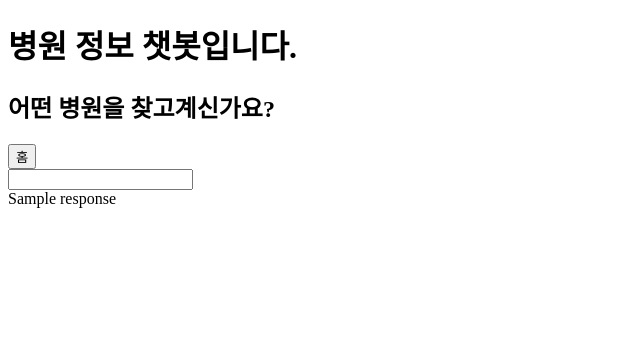
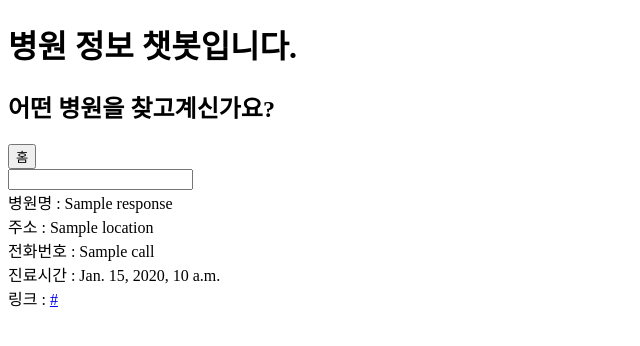
Before and after one commit to kangsr/simplechatbot, a Django app: template appcbt/templates/home.html in a window 1280 px wide. Shown: the top 346 px of the page, without its empty margins (0-640 px from the left). Run offline with Django 4.2, Linux system fonts and the light colour scheme; the template is opened without the code that fills it: most values are stand-ins (such as "Sample title", 1, 10 or a date in 2020).

Commit message:
딕셔너리로 출력

```diff
--- a/appcbt/templates/home.html
+++ b/appcbt/templates/home.html
@@ -23,8 +23,24 @@
 
 
     </form>
+
+    {% if response != NULL %}
     <div>
-        {{response}}
+        병원명 : {{response.name}}
+
     </div>
+    <div>
+        주소 : {{response.location}}
+    </div>
+    <div>
+        전화번호 : {{response.call}}
+    </div>
+    <div>
+        진료시간 : {{response.time}}
+    </div>
+    <div>
+        링크 : <a href="{{response.link}}">{{response.link}}</a>
+    </div>
+    {% endif %}
 </body>
 </html>
--- a/appcbt/views.py
+++ b/appcbt/views.py
@@ -19,7 +19,7 @@ def userin(request):
     responses={
         'greet':'Hello! How can I help you?',
         'timings':'We are open from 9AM to 5PM, Monday to Friday. We are closed on weekends and public holidays.',
-        '내과':'내과병원1정보 병원정보어쩌구저쩌구',
+        '내과':{'name':'내과이름', 'location':'숭실대근처','call':"02-1234-1234",'time':'시간','link':'https://blog.naver.com/mrtop2020'},
         '치과':'치과병원1정보',
         'fallback':'I dont quite understand. Could you repeat that?',
     }
```
